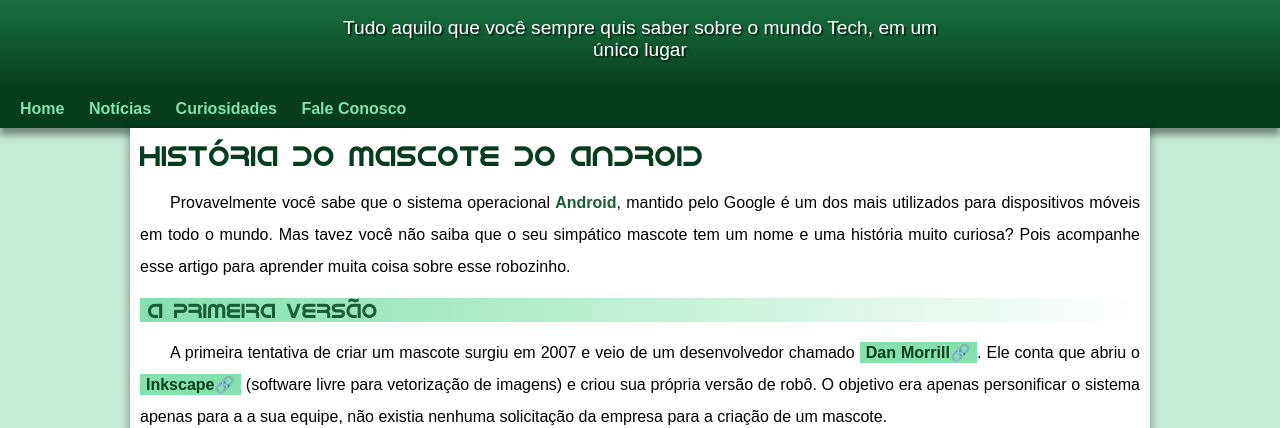
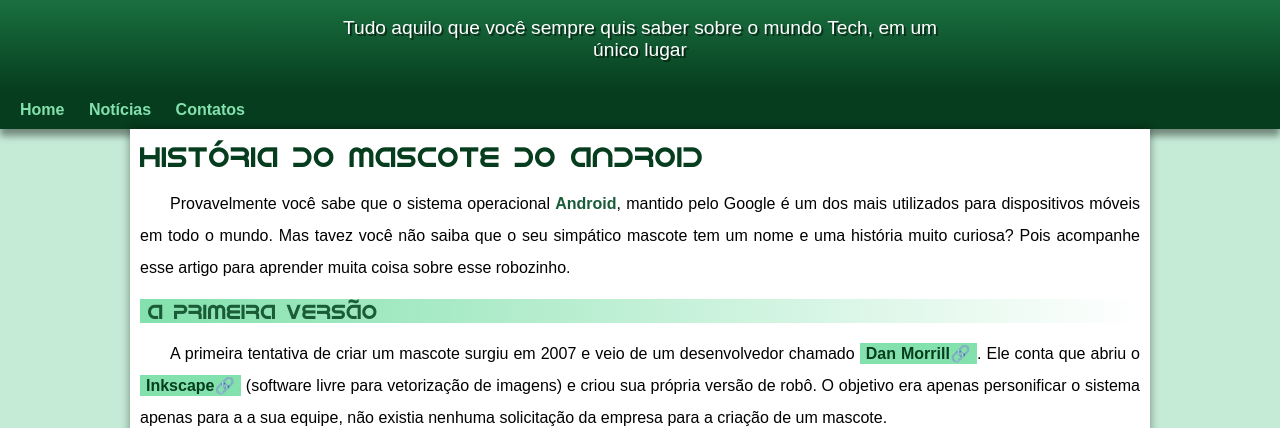
Before and after one commit to nicollasalessandro/projeto-andorid, a plain HTML site: page index.html in a window 1280 px wide. Shown: the part 100-528 px from the top of the page. Drawn offline with Linux system fonts and the light colour scheme.

Commit message:
problema de padding corrigido

```diff
--- a/estilo/style.css
+++ b/estilo/style.css
@@ -64,7 +64,7 @@
     padding-right: 10px;
     padding-left: 10px;
     margin: auto;
-    margin-bottom: 30px;
+    padding-bottom: 30px;
     text-shadow: 2px 2px 0px rgba(0, 0, 0, 0.514);
 }
 
--- a/index.html
+++ b/index.html
@@ -16,8 +16,7 @@
    <nav>
         <a href="#">Home</a>
         <a href="#">Notícias</a>
-        <a href="#">Curiosidades</a>
-        <a href="#">Fale Conosco</a>
+        <a href="#">Contatos</a>
    </nav>
    <main>
         <article>
```
